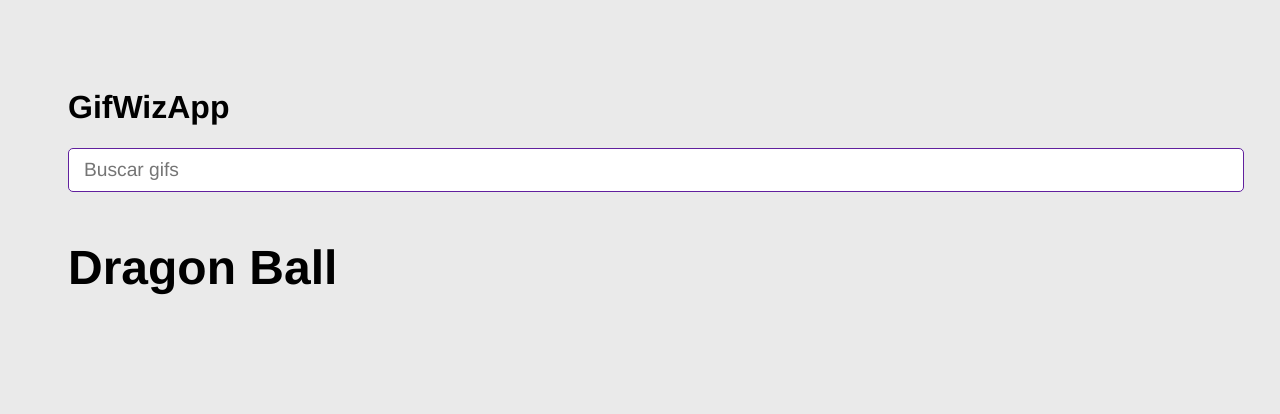
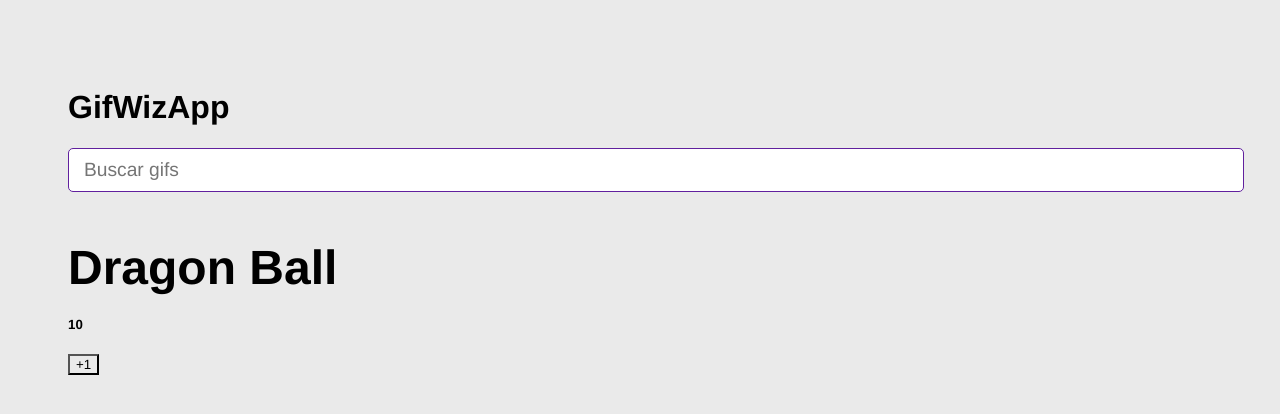
Before and after one commit to Marenco81/Gif-Wiz-App, a React (Vite) app: page / in a window 1280 px wide. Shown: the top 414 px of the page. Built offline with nearby package versions, Linux system fonts and the light colour scheme; no server answers.

Commit message:
Implementando useEffect en el componente GifGrid para optimizar performance

```diff
--- a/src/components/GifGrid.jsx
+++ b/src/components/GifGrid.jsx
@@ -1,12 +1,21 @@
+import { useEffect, useState } from "react";
 import { getGifs } from "../helpers/getGifs";
 
 export const GifGrid = ({category}) => {
 
-    getGifs(category);
+    const [counter, setCounter] = useState(10);
+
+    useEffect( () => {
+
+        getGifs(category);
+    }, [])
+
 
     return (
         <>
             <h3>{category} </h3>
+            <h5>{counter} </h5>
+            <button onClick={ () => setCounter(counter + 1)}>+1</button>
         </>
     )
 }
--- a/src/helpers/getGifs.js
+++ b/src/helpers/getGifs.js
@@ -1,6 +1,6 @@
 
 export const getGifs = async (category) => {
-    const url = `https://api.giphy.com/v1/gifs/search?api_key=byS4AqZTwd3OnhRB4joFNLuLA4YQYZhi&q=${category}&limit=20`
+    const url = `https://api.giphy.com/v1/gifs/search?api_key=byS4AqZTwd3OnhRB4joFNLuLA4YQYZhi&q=${category}&limit=10`
     const resp = await fetch(url);
     const {data} = await resp.json();
 
--- a/src/main.jsx
+++ b/src/main.jsx
@@ -7,5 +7,5 @@
 createRoot(document.getElementById('root')).render(
   <StrictMode>
     <GifWizApp />
-  </StrictMode>,
+  </StrictMode>
 );
```
